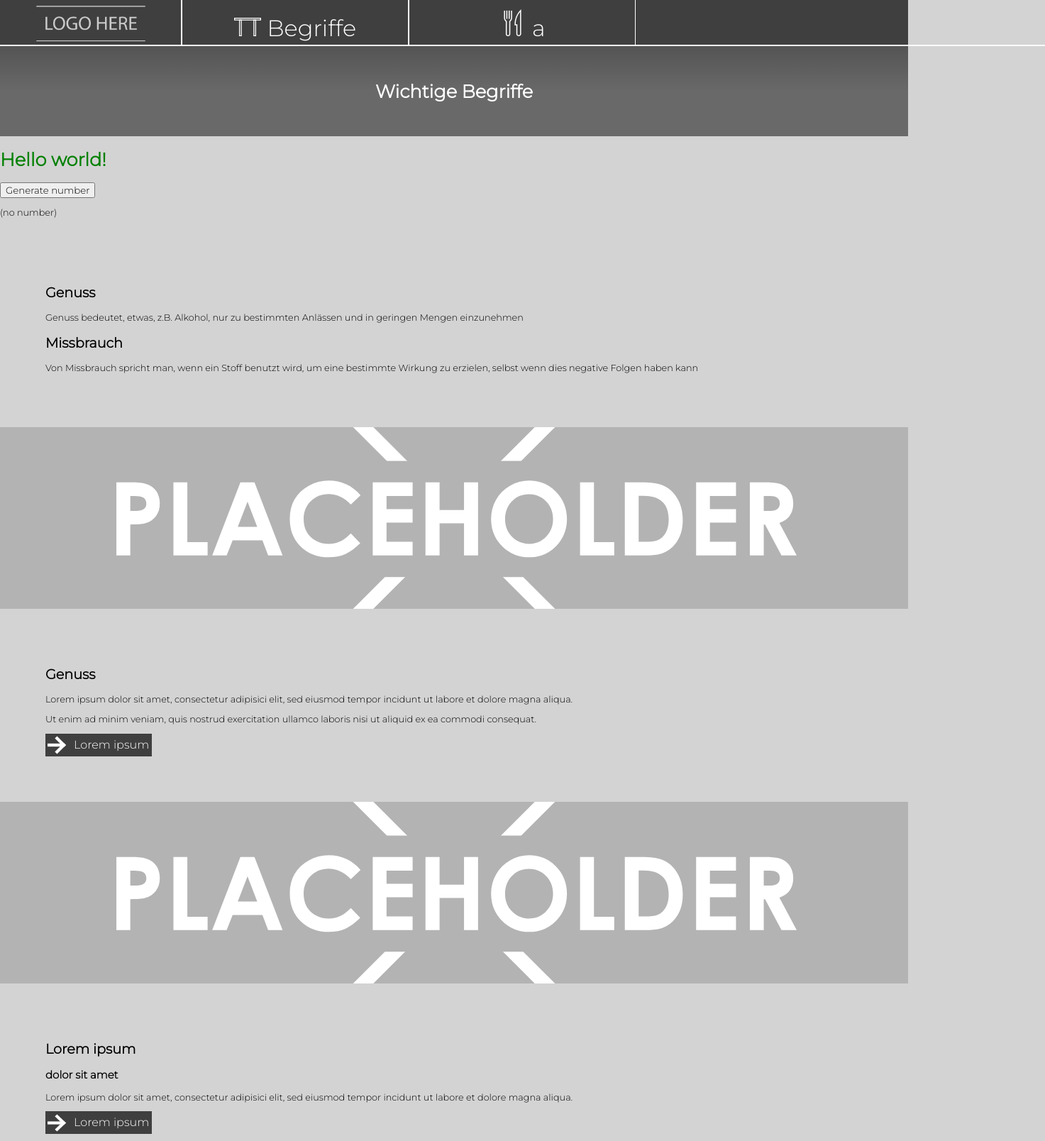
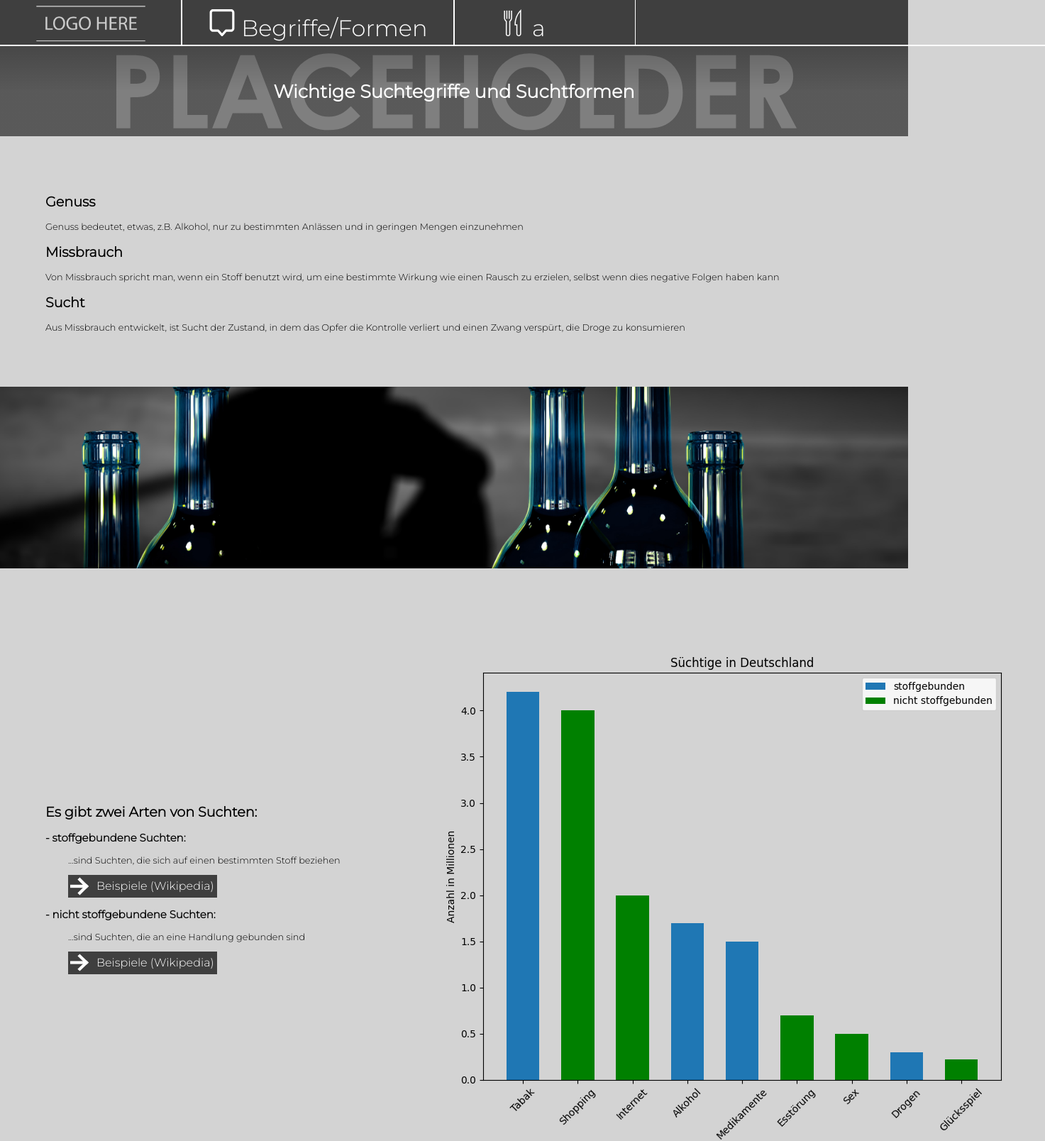
Before and after one commit to xXNightsecretXx/sucht-portfolio, a plain HTML site: page words.html in a window 1280 px wide. Shown: the top 1608 px of the page at 71% size, 1473 px wide, since content can reach past the window. Drawn offline with Linux system fonts and the light colour scheme; files whose address does not match are found by name.

Commit message:
new file:   assets/chat-bubble.svg 	new file:   assets/diagram/Figure_1.png 	new file:   assets/stock/alcohol-1.jpg 	modified:   index.html 	new file:   python/diagram.py 	modified:   style/global.css 	modified:   style/menu.css 	modified:   style/words.css 	modified:   words.html

```diff
--- a/style/global.css
+++ b/style/global.css
@@ -10,6 +10,8 @@
                 font-size: 2vw;
                 color: white;
                 background: rgb(63, 63, 63);
+                padding: 2vh;
+                padding-left: 2vw;
             }
             h1 {
                 color: green;
@@ -34,7 +36,7 @@
 
             @keyframes slideIn {
                 0% {
-                    transform: translateY(10vw);
+                    transform: translateY(6vw);
                     opacity: 0;
                             }
                 100% {
@@ -46,3 +48,7 @@
                 opacity: 0;
                 pointer-events: none;
             }
+#src {
+    color: white;
+    margin: 2vw;
+}
--- a/style/menu.css
+++ b/style/menu.css
@@ -129,9 +129,10 @@
                 }
                 #option-1 {
                     left: 20vw;
+                    width: 30vw;
                 }
                 #option-1-seperator {
-                    left: 44.9vw;
+                    left: 49.9vw;
                 }
                 #option-text-1:hover {
                     background: rgb(95, 95, 95);
--- a/style/words.css
+++ b/style/words.css
@@ -1,5 +1,5 @@
 #hero {
-    height: 10vw;
+    height: 20vw;
     background-image: linear-gradient(rgba(0, 0, 0, 0.5), rgba(0, 0, 0, 0.5)), url(assets/placeholder.svg);
     background-position: center;
     background-repeat: no-repeat;
@@ -14,7 +14,7 @@
     color: white;
 }
 .parallax {
-    min-height: 20vw;
+    min-height: 40vh;
     background-attachment: fixed;
     background-position: center;
     background-repeat: no-repeat;
@@ -28,7 +28,7 @@
     opacity: 1;
 }
 #parallax-1 {
-    background-image: url(../assets/placeholder.svg);
+    background-image: url(../assets/stock/alcohol-1.jpg);
 }
 #parallax-2 {
     background-image: url(../assets/placeholder.svg);
@@ -60,6 +60,12 @@
     font-size: 1.25em;
     color: white;
 }
+#wiki-1 {
+    margin-left: 2.5vw;
+}
+#wiki-2 {
+    margin-left: 2.5vw;
+}
 @media screen and (min-aspect-ratio: 8/9) {
     body {
         font-size: 1vw;
@@ -75,4 +81,22 @@
     }
     .button:hover .button-text {
         color: rgb(63, 63, 63);
+    }
+    #fig-1-container {
+        display: grid;
+        align-items: center;
+        grid-template-columns: 40vw 50vw;
+        column-gap: 5px;
+        width: 90vw;
+    }
+    #hero{
+        height: 10vw;
+    }
+    .parallax {
+        min-height: 20vw;
     }}
+@media screen and (max-aspect-ratio: 8/9) {
+    #fig-1 {
+        width: 90vw;
+    }
+}
--- a/words.html
+++ b/words.html
@@ -13,35 +13,44 @@
     <body>
         <div id="menu-spacer"></div>
         <div id="hero">
-            <h1 id="hero-text">Wichtige Begriffe</h1>
-        </div>
-        <div id="title">
-            <h1 id="h1">Hello world!</h1>
-        </div>
-        <div id="guessing-numbers">
-            <span id="random-numbers">
-                <button id="generator" onclick="getRandomNumber()">Generate number</button>
-                <p id="number-display">(no number)</p>
-            </span>
+            <h1 id="hero-text">Wichtige Suchtegriffe und Suchtformen</h1>
         </div>
         <div class="block">
             <h2>Genuss</h2>
             <p>Genuss bedeutet, etwas, z.B. Alkohol, nur zu bestimmten Anlässen und in geringen Mengen einzunehmen</p>
             <h2>Missbrauch</h2>
-            <p>Von Missbrauch spricht man, wenn ein Stoff benutzt wird, um eine bestimmte Wirkung zu erzielen, selbst wenn dies negative Folgen haben kann</p>
+            <p>Von Missbrauch spricht man, wenn ein Stoff benutzt wird, um eine bestimmte Wirkung wie einen Rausch zu erzielen, selbst wenn dies negative Folgen haben kann</p>
+            <h2>Sucht</h2>
+            <p>Aus Missbrauch entwickelt, ist Sucht der Zustand, in dem das Opfer die Kontrolle verliert und einen Zwang verspürt, die Droge zu konsumieren</p>
         </div>
         <div id="parallax-1" class="parallax"></div>
-        <div class="block">
-            <h2>Genuss</h2>
-            <p>Lorem ipsum dolor sit amet, consectetur adipisici elit, sed eiusmod tempor incidunt ut labore et dolore magna aliqua.</p>
-            <p>Ut enim ad minim veniam, quis nostrud exercitation ullamco laboris nisi ut aliquid ex ea commodi consequat. </p>
-            <a href="#">
-                <div class="button">
-                    <img src="assets/arrow.svg" class="arrow">
-                    <img src="assets/arrow-colored.svg" class="arrow-colored">
-                    <p class="button-text">Lorem ipsum</p>
+        <div class="block" id="fig-1-container">
+            <div id="fig1-text">
+                <h2>Es gibt zwei Arten von Suchten:</h2>
+                <h3>  - stoffgebundene Suchten:</h3>
+                <div id="wiki-1">
+                    <p>   ...sind Suchten, die sich auf einen bestimmten Stoff beziehen</p>
+                    <a href="#">
+                        <div class="button">
+                            <img src="assets/arrow.svg" class="arrow">
+                            <img src="assets/arrow-colored.svg" class="arrow-colored">
+                            <p class="button-text">Beispiele &#40;Wikipedia&#41;</p>
+                        </div>
+                    </a>
                 </div>
-            </a>
+                <h3>  - nicht stoffgebundene Suchten:</h3>
+                <div id="wiki-2">
+                    <p>   ...sind Suchten, die an eine Handlung gebunden sind</p>
+                    <a href="#">
+                        <div class="button">
+                            <img src="assets/arrow.svg" class="arrow">
+                            <img src="assets/arrow-colored.svg" class="arrow-colored">
+                            <p class="button-text">Beispiele &#40;Wikipedia&#41;</p>
+                        </div>
+                    </a>
+                </div>
+            </div>
+            <img src="assets/diagram/Figure_1.png" id="fig-1">
         </div>
         <div id="parallax-2" class="parallax"></div>
         <div class="block">
@@ -68,7 +77,7 @@
                 </a>
                 <a href="words.html">
                     <div id="option-1" class="option">
-                        <p id="option-text-1" class="option-text"><img src="assets/table.svg" class="option-image">  Begriffe</p>
+                        <p id="option-text-1" class="option-text"><img src="assets/chat-bubble.svg" class="option-image">  Begriffe/Formen</p>
                         <div id="seperator-line-1" class="seperator-line"></div>
                     </div>
                 </a>
@@ -96,11 +105,6 @@
         }
     </script>
     <script>
-        let menuOpen = false;
-        let userLanguage = (navigator.language || navigator.userLanguage).substr(0, 2);
-        let language = localStorage.getItem("language");
-
-
         let resizeTimer;
         window.addEventListener("resize", () => {
         document.body.classList.add("resize-animation-stopper");
@@ -109,21 +113,27 @@
             document.body.classList.remove("resize-animation-stopper");
         }, 400);
         });
+
         const startAnimation = (entries, observer) => {
             entries.forEach(entry => {
         entry.target.classList.toggle("slide-in", entry.isIntersecting);
             });
         };
+
         const observer = new IntersectionObserver(startAnimation);
         const options = { root: null, rootMargin: '0px', threshold: 1 };
         const elements = document.querySelectorAll('.block');
         elements.forEach(el => {
             observer.observe(el, options);
         });
+
         function toggleMenu() {
             document.getElementById("hamburger-menu").classList.toggle('open');
             document.getElementById('menu-options').classList.toggle('open');
         }
     </script>
     </body>
+    <footer>
+        <a href="index.html" id="src">Quellen</a>
+    </footer>
 </html>
```
Also changed, not shown: index.html (+1 -1 lines), assets/chat-bubble.svg (added), assets/diagram/Figure_1.png (added), assets/stock/alcohol-1.jpg (added), 1 other file.
